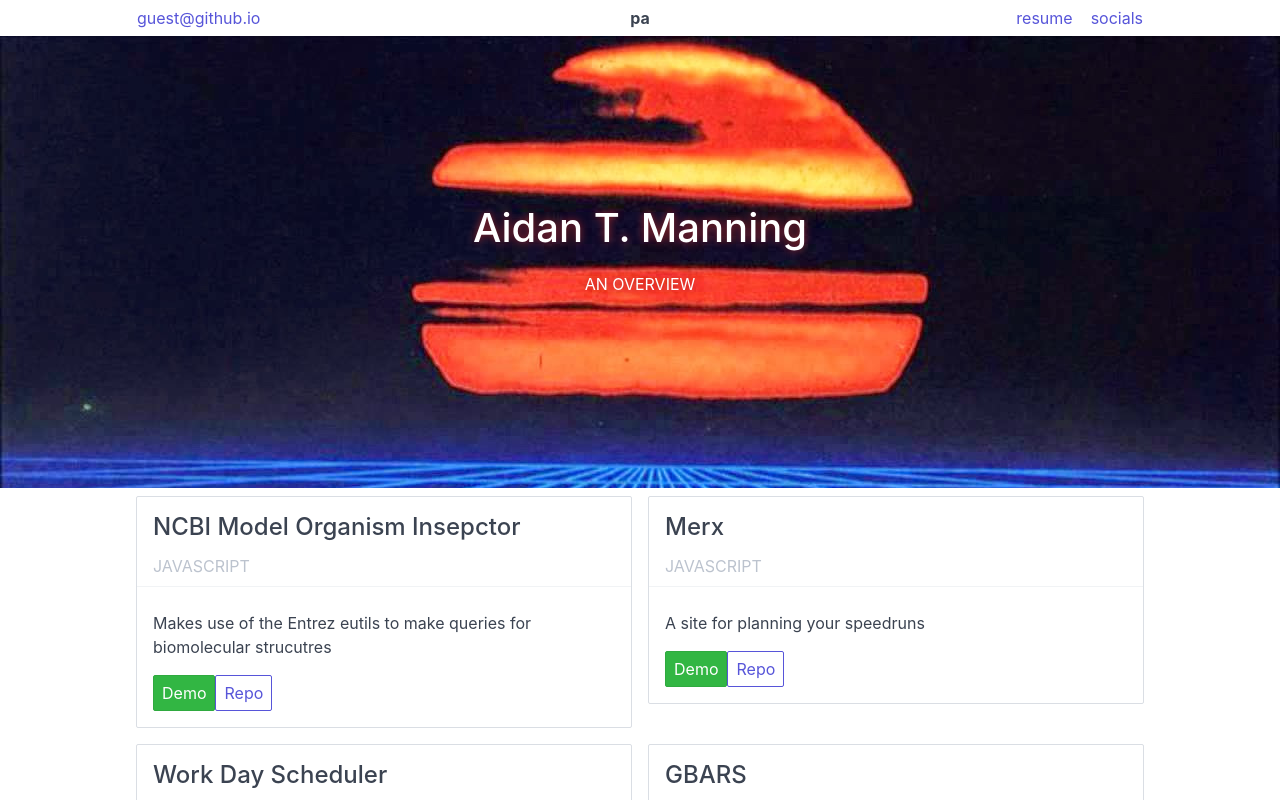
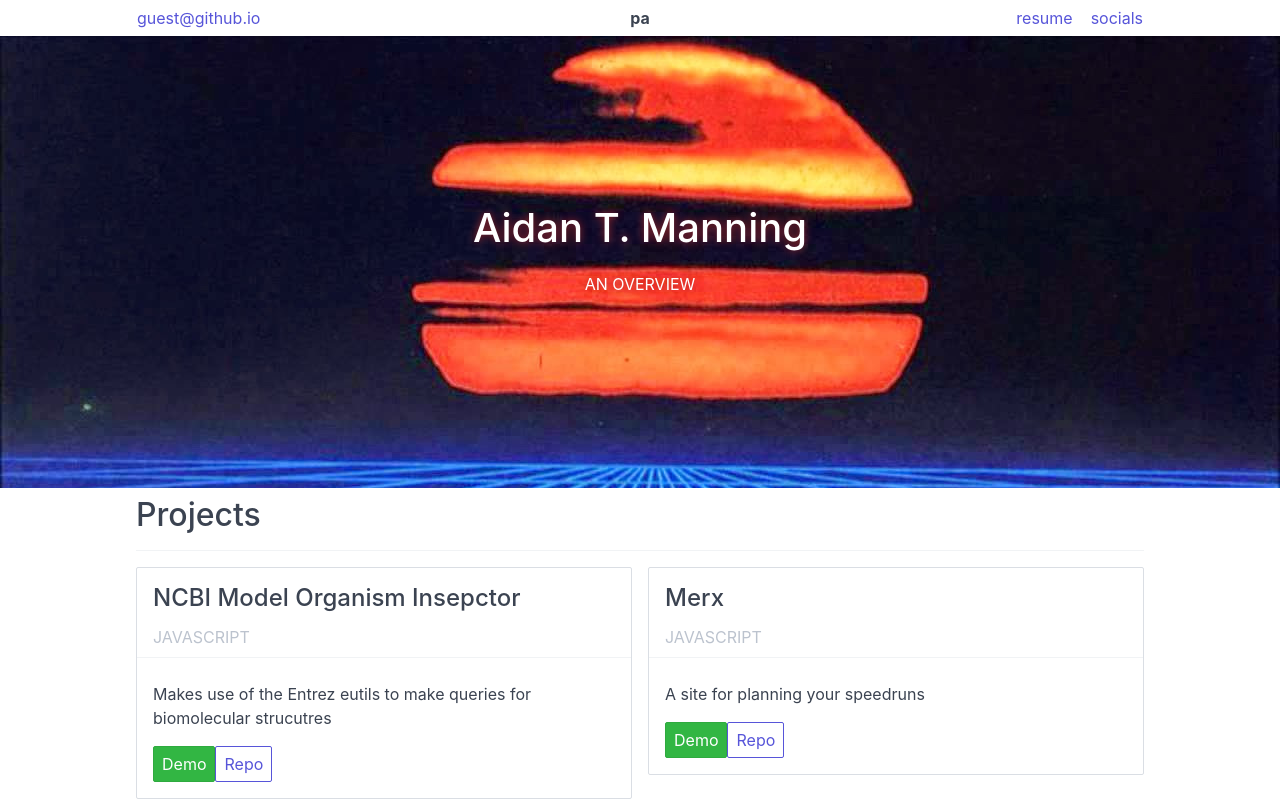
Before and after one commit to periodicaidan/portfolio, a React (Create React App) app: page / in a window 1280 px wide. Shown: the top 800 px of the page. Built offline with nearby package versions, Linux system fonts and the light colour scheme.

Commit message:
Touchups

```diff
--- a/public/index.html
+++ b/public/index.html
@@ -24,7 +24,7 @@
       work correctly both with client-side routing and a non-root public URL.
       Learn how to configure a non-root public URL by running `npm run build`.
     -->
-    <title>React App</title>
+    <title>periodicaidan : : portfolio</title>
   </head>
   <body>
     <noscript>You need to enable JavaScript to run this app.</noscript>
--- a/src/components/ProjectShowcase.jsx
+++ b/src/components/ProjectShowcase.jsx
@@ -4,6 +4,8 @@ import projectData from '../data/projects.json';
 export default function ProjectShowcase(_props) {
     return (
         <main className="container" style={{ width: '80%', margin: 'auto' }}>
+            <h2 className="mt-2">Projects</h2>
+            <div className="divider"></div>
             <div className="columns">
                 {projectData.map(project => <ProjectCard {...project} />)}
             </div>
```
Also changed, not shown: src/components/Skills.jsx (added), 1 other file (tests, documents, lock files or other folders).
